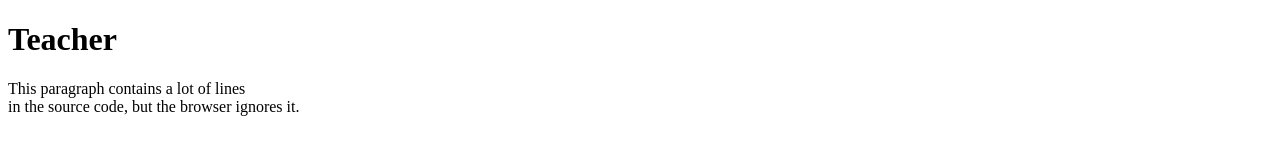
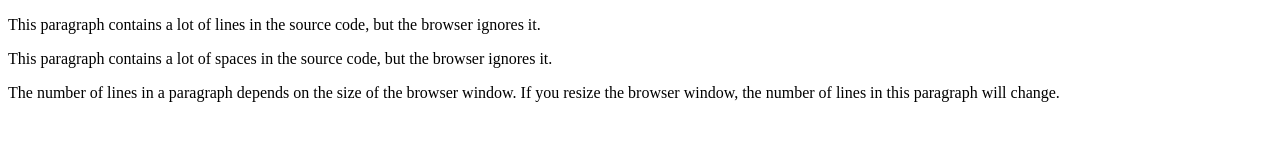
Before and after one commit to mostafa-va/test, a plain HTML site: page index.html in a window 1280 px wide. Drawn offline with Linux system fonts and the light colour scheme.

Commit message:
Update index.html

```diff
--- a/index.html
+++ b/index.html
@@ -1,13 +1,26 @@
 <!DOCTYPE html>
 <html>
 <body>
-<h1> Teacher</h1>
+
 <p>
 This paragraph
-contains a lot of lines<br>
+contains a lot of lines
 in the source code,
 but the browser
 ignores it.
 </p>
+
+<p>
+This paragraph
+contains      a lot of spaces
+in the source     code,
+but the    browser
+ignores it.
+</p>
+
+<p>
+The number of lines in a paragraph depends on the size of the browser window. If you resize the browser window, the number of lines in this paragraph will change.
+</p>
+
 </body>
 </html>
```
